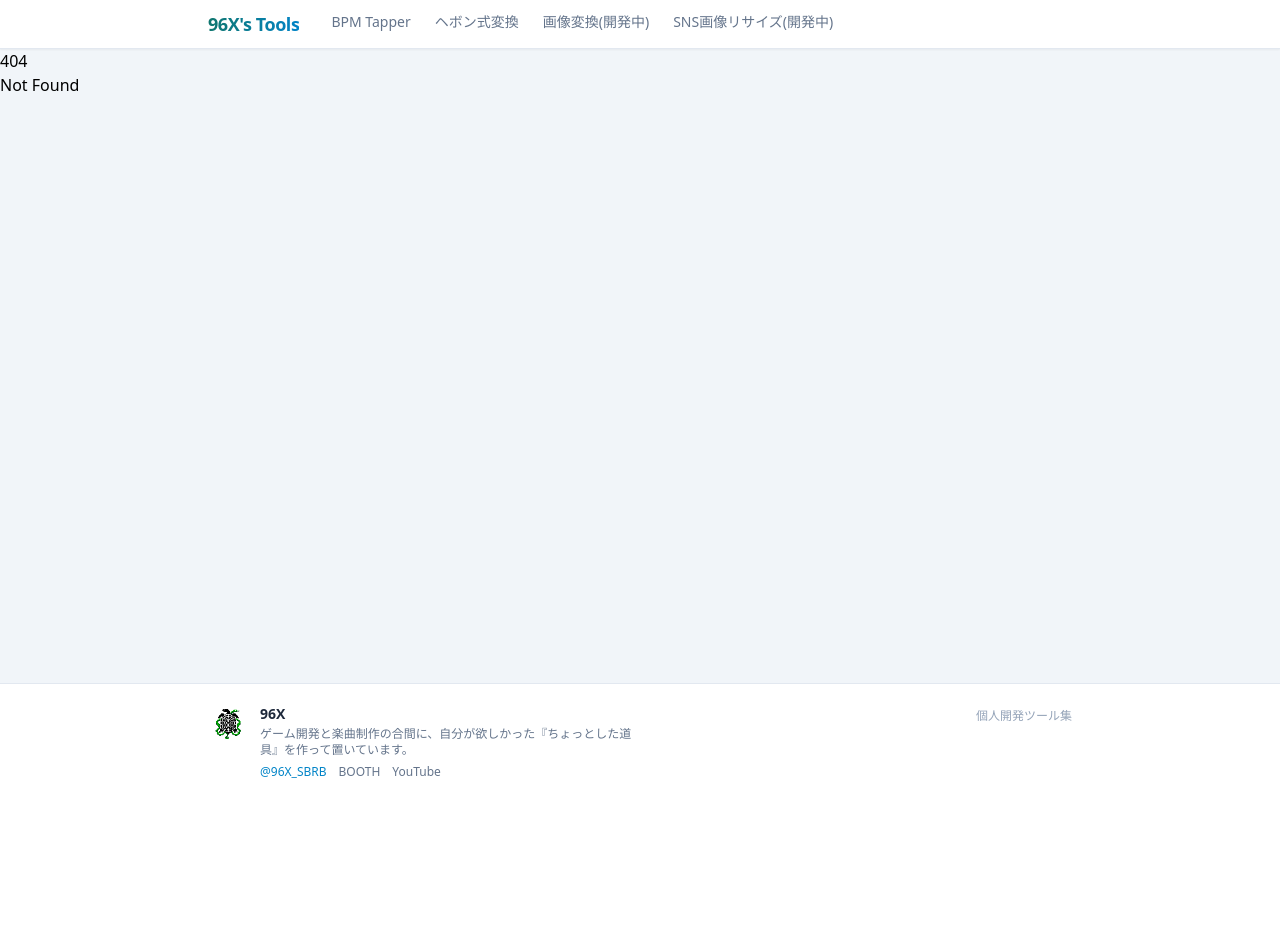
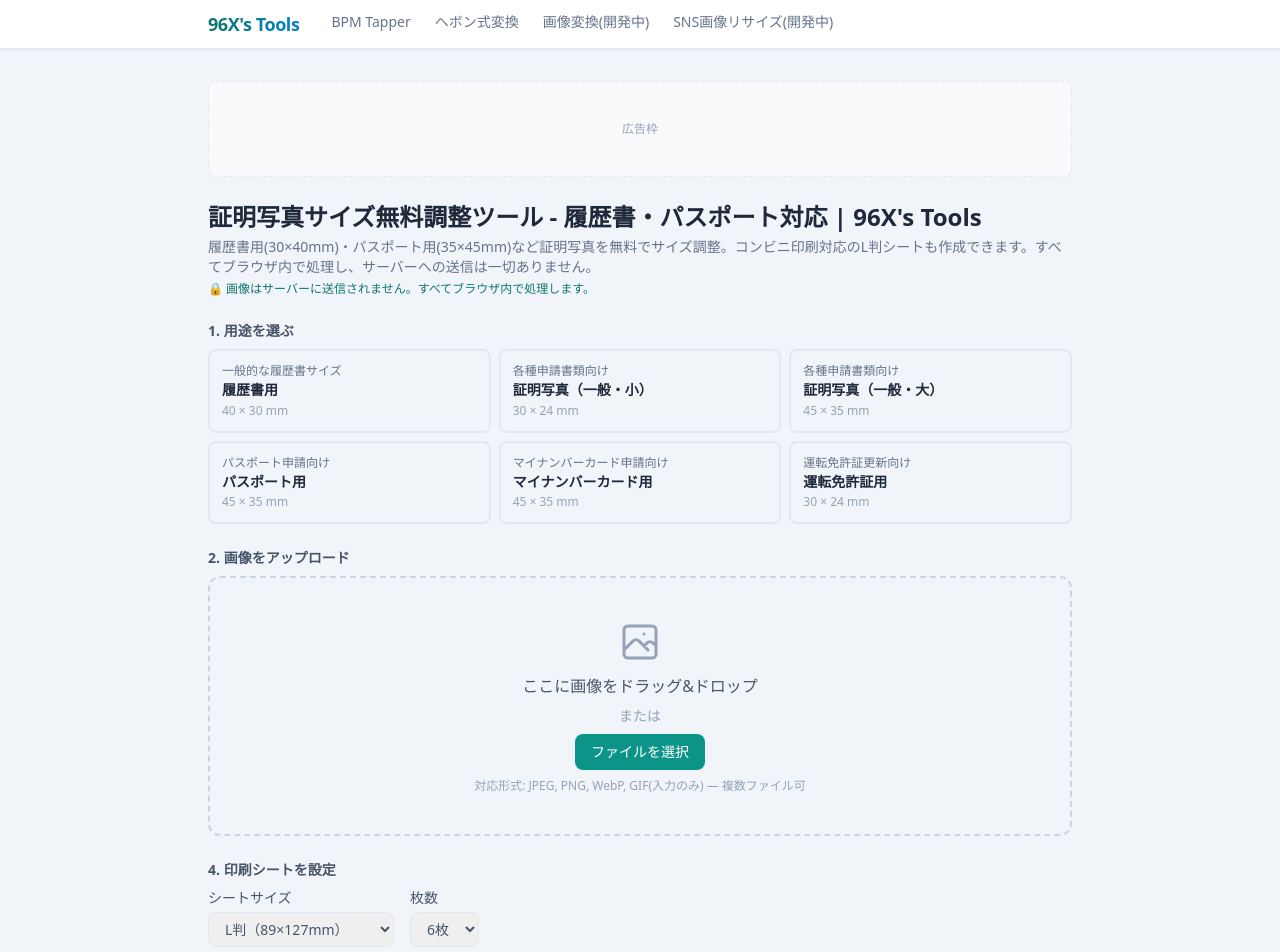
Before and after one commit to kuroto-96X/Utilities-Svelte, a SvelteKit app: page /id-photo in a window 1280 px wide. Before the commit this address had no page. Shown: the top 952 px of the page. Before the commit the page ends 800 px from the top, so only its background shows below. Built offline with nearby package versions, Linux system fonts and the light colour scheme.

Commit message:
feat: add id-photo page with crop, sheet preview, and download

```diff
--- /dev/null
+++ b/src/routes/id-photo/+page.svelte
@@ -0,0 +1,201 @@
+<!-- src/routes/id-photo/+page.svelte -->
+<script lang="ts">
+  import type { PageData } from './$types'
+  import ImageUploader from '$lib/components/ImageUploader.svelte'
+  import PresetSelector from '$lib/components/PresetSelector.svelte'
+  import CropEditorWithGuide from '$lib/components/CropEditorWithGuide.svelte'
+  import SheetLayoutPreview from '$lib/components/SheetLayoutPreview.svelte'
+  import { idPhotoPresets, type IdPhotoPreset } from '$lib/data/idPhotoPresets'
+  import { printSheetSizes, type PrintSheetSize } from '$lib/data/printSheetSizes'
+  import { cropToBlob, type PixelCrop } from '$lib/utils/cropToBlob'
+  import { compositeSheet } from '$lib/utils/sheetCompositor'
+  import { mmToPx } from '$lib/utils/mmToPx'
+
+  let { data }: { data: PageData } = $props()
+
+  let selectedPreset = $state<IdPhotoPreset | null>(null)
+  let imageFile = $state<File | null>(null)
+  let croppedAreaPixels = $state<PixelCrop | null>(null)
+  let selectedSheet = $state<PrintSheetSize>(printSheetSizes[0])
+  let selectedCount = $state(6)
+  let isDownloadingPhoto = $state(false)
+  let isDownloadingSheet = $state(false)
+  let downloadError = $state('')
+
+  function handlePresetSelect(preset: IdPhotoPreset) {
+    selectedPreset = preset
+    croppedAreaPixels = null
+  }
+
+  function handleFiles(files: File[]) {
+    imageFile = files[0] ?? null
+    croppedAreaPixels = null
+  }
+
+  function handleCropComplete(pixels: PixelCrop) {
+    croppedAreaPixels = pixels
+  }
+
+  function handleSheetChange(sheet: PrintSheetSize, count: number) {
+    selectedSheet = sheet
+    selectedCount = count
+  }
+
+  function triggerDownload(blob: Blob, filename: string) {
+    const url = URL.createObjectURL(blob)
+    const a = document.createElement('a')
+    a.href = url
+    a.download = filename
+    a.click()
+    URL.revokeObjectURL(url)
+  }
+
+  async function handleDownloadPhoto() {
+    if (!imageFile || !selectedPreset || !croppedAreaPixels) return
+    isDownloadingPhoto = true
+    downloadError = ''
+    try {
+      const w = mmToPx(selectedPreset.widthMm)
+      const h = mmToPx(selectedPreset.heightMm)
+      const blob = await cropToBlob(imageFile, croppedAreaPixels, w, h)
+      triggerDownload(blob, `id-photo-${selectedPreset.id}.png`)
+    } catch {
+      downloadError = '証明写真のダウンロードに失敗しました。'
+    } finally {
+      isDownloadingPhoto = false
+    }
+  }
+
+  async function handleDownloadSheet() {
+    if (!imageFile || !selectedPreset || !croppedAreaPixels) return
+    isDownloadingSheet = true
+    downloadError = ''
+    try {
+      const photoW = mmToPx(selectedPreset.widthMm)
+      const photoH = mmToPx(selectedPreset.heightMm)
+      const sheetW = mmToPx(selectedSheet.widthMm)
+      const sheetH = mmToPx(selectedSheet.heightMm)
+      const photoBlob = await cropToBlob(imageFile, croppedAreaPixels, photoW, photoH)
+      const photoBlobUrl = URL.createObjectURL(photoBlob)
+      try {
+        const sheetBlob = await compositeSheet(photoBlobUrl, sheetW, sheetH, photoW, photoH, selectedCount)
+        triggerDownload(sheetBlob, `id-photo-sheet-${selectedSheet.id}-${selectedCount}up.png`)
+      } finally {
+        URL.revokeObjectURL(photoBlobUrl)
+      }
+    } catch {
+      downloadError = '印刷シートのダウンロードに失敗しました。'
+    } finally {
+      isDownloadingSheet = false
+    }
+  }
+
+  let canDownload = $derived(!!imageFile && !!selectedPreset && !!croppedAreaPixels)
+  let photoLabel = $derived(
+    selectedPreset
+      ? `証明写真のみ保存（${mmToPx(selectedPreset.widthMm)} × ${mmToPx(selectedPreset.heightMm)}px / ${selectedPreset.widthMm}×${selectedPreset.heightMm}mm）`
+      : '証明写真のみ保存'
+  )
+  let sheetLabel = $derived(`印刷シート保存（${selectedSheet.label} ${selectedCount}面）`)
+</script>
+
+<svelte:head>
+  <title>{data.title}</title>
+  <meta name="description" content={data.description} />
+</svelte:head>
+
+<div class="max-w-4xl mx-auto px-4 py-8 space-y-6">
+  <!-- 広告枠 top -->
+  <div class="ad-slot ad-slot--top flex h-24 items-center justify-center rounded-lg border border-dashed border-slate-200 bg-slate-50 text-xs text-slate-400">
+    広告枠
+  </div>
+
+  <!-- タイトル -->
+  <div>
+    <h1 class="text-2xl font-bold text-slate-800">{data.title}</h1>
+    <p class="mt-1 text-sm text-slate-500">{data.description}</p>
+    <p class="mt-1 text-xs font-medium text-teal-700">🔒 画像はサーバーに送信されません。すべてブラウザ内で処理します。</p>
+  </div>
+
+  <!-- 1. 用途プリセット選択 -->
+  <section class="space-y-2">
+    <h2 class="text-sm font-semibold text-slate-600">1. 用途を選ぶ</h2>
+    <PresetSelector presets={idPhotoPresets} selected={selectedPreset} onselect={handlePresetSelect}>
+      {#snippet children(preset)}
+        <p class="text-xs font-medium text-slate-500">{preset.note}</p>
+        <p class="mt-0.5 text-sm font-semibold leading-tight text-slate-800">{preset.label}</p>
+        <p class="mt-1 text-xs text-slate-400">{preset.heightMm} × {preset.widthMm} mm</p>
+      {/snippet}
+    </PresetSelector>
+  </section>
+
+  <!-- 2. 画像アップロード -->
+  <section class="space-y-2">
+    <h2 class="text-sm font-semibold text-slate-600">2. 画像をアップロード</h2>
+    <ImageUploader onfiles={handleFiles} />
+  </section>
+
+  <!-- 3. クロップ編集（画像とプリセット両方が揃った場合のみ表示） -->
+  {#if imageFile && selectedPreset}
+    <section class="space-y-2">
+      <h2 class="text-sm font-semibold text-slate-600">3. クロップ位置を調整</h2>
+      {#key selectedPreset.id}
+        <CropEditorWithGuide {imageFile} preset={selectedPreset} oncropcomplete={handleCropComplete} />
+      {/key}
+    </section>
+  {/if}
+
+  <!-- 4. 印刷シートレイアウト -->
+  <section class="space-y-2">
+    <h2 class="text-sm font-semibold text-slate-600">4. 印刷シートを設定</h2>
+    <SheetLayoutPreview
+      {imageFile}
+      {croppedAreaPixels}
+      preset={selectedPreset}
+      onsheetchange={handleSheetChange}
+    />
+  </section>
+
+  <!-- ダウンロードボタン -->
+  {#if imageFile && selectedPreset}
+    <div class="space-y-3">
+      <button
+        type="button"
+        class="w-full rounded-xl bg-teal-600 px-6 py-3 font-semibold text-white transition-colors hover:bg-teal-700 disabled:cursor-not-allowed disabled:opacity-50"
+        disabled={!canDownload || isDownloadingPhoto}
+        onclick={handleDownloadPhoto}
+      >
+        {isDownloadingPhoto ? '処理中...' : photoLabel}
+      </button>
+      <button
+        type="button"
+        class="w-full rounded-xl bg-sky-600 px-6 py-3 font-semibold text-white transition-colors hover:bg-sky-700 disabled:cursor-not-allowed disabled:opacity-50"
+        disabled={!canDownload || isDownloadingSheet}
+        onclick={handleDownloadSheet}
+      >
+        {isDownloadingSheet ? '処理中...' : sheetLabel}
+      </button>
+      {#if downloadError}
+        <p class="text-sm text-red-500">{downloadError}</p>
+      {/if}
+    </div>
+  {/if}
+
+  <!-- 広告枠 in-content -->
+  <div class="ad-slot ad-slot--in-content flex h-24 items-center justify-center rounded-lg border border-dashed border-slate-200 bg-slate-50 text-xs text-slate-400">
+    広告枠
+  </div>
+
+  <!-- SEO説明文 + 内部リンク -->
+  <section class="rounded-xl border border-slate-100 bg-slate-50 p-5 space-y-3 text-sm text-slate-600">
+    <h2 class="font-semibold text-slate-700">証明写真のサイズと印刷方法について</h2>
+    <p>
+      履歴書用写真の正しいサイズは縦40mm×横30mmが一般的です。パスポート申請やマイナンバーカード申請には縦45mm×横35mmの規格が使われます。本ツールで証明写真のサイズ調整・クロップを行った後、L判シートにまとめてコンビニのマルチコピー機で印刷できます。ファミリーマートやローソンでは「Lサイズ写真プリント」を選択するだけで、自宅で撮影した証明写真を手軽に印刷可能です。すべての処理はブラウザ内で完結するため、写真データをサーバーに送信することはありません。
+    </p>
+    <div class="flex flex-wrap gap-x-4 gap-y-1 text-xs text-slate-500">
+      <span>他のツールもどうぞ:</span>
+      <a href="/image-tools" class="text-teal-700 underline hover:text-teal-800">画像圧縮・変換ツール</a>
+      <a href="/sns-image-resize" class="text-teal-700 underline hover:text-teal-800">SNS画像リサイズツール</a>
+    </div>
+  </section>
+</div>
--- /dev/null
+++ b/src/routes/id-photo/+page.ts
@@ -0,0 +1,8 @@
+// src/routes/id-photo/+page.ts
+export function load() {
+  return {
+    title: '証明写真サイズ無料調整ツール - 履歴書・パスポート対応 | 96X\'s Tools',
+    description:
+      '履歴書用(30×40mm)・パスポート用(35×45mm)など証明写真を無料でサイズ調整。コンビニ印刷対応のL判シートも作成できます。すべてブラウザ内で処理し、サーバーへの送信は一切ありません。',
+  }
+}
```
